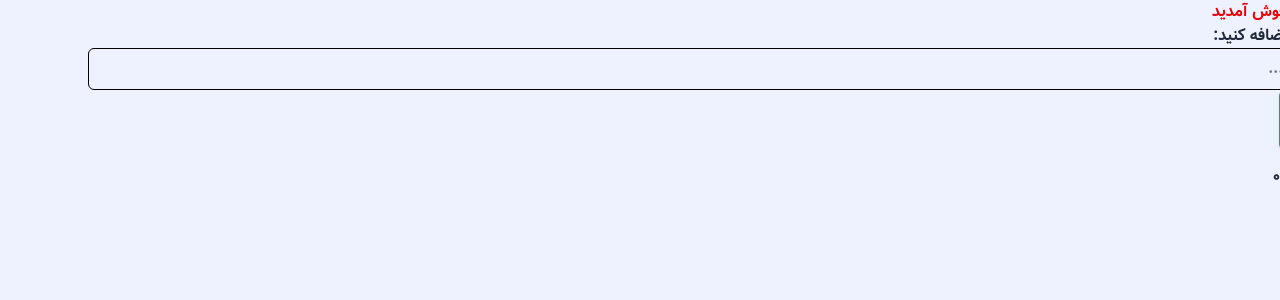
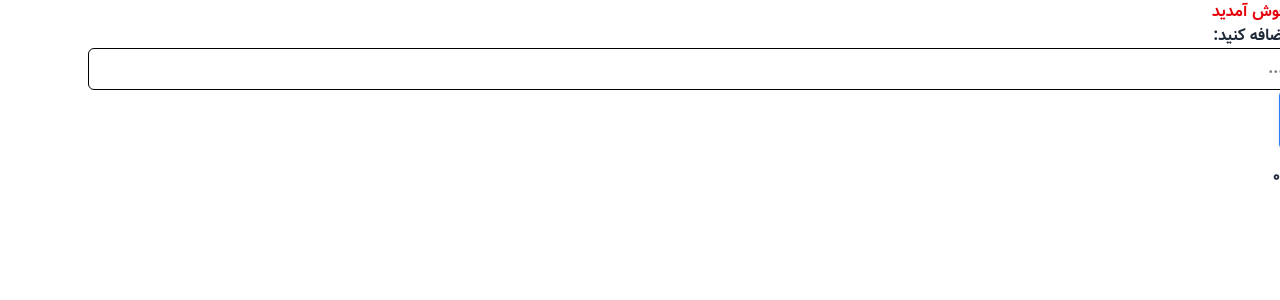
Before and after one commit to frau-azadeh/mini-crm, a Next.js app: page / in a window 1280 px wide. Shown: the top 300 px of the page. Built offline with nearby package versions, Linux system fonts and the light colour scheme.

Commit message:
update backgroun color

```diff
--- a/src/app/layout.tsx
+++ b/src/app/layout.tsx
@@ -16,7 +16,7 @@ export default function RootLayout({
 }>) {
   return (
     <html lang="fa" dir="rtl">
-      <body className="bg-indigo-50">
+      <body className="bg-white">
         <Toaster position="top-center" />
         {children}
       </body>
```
